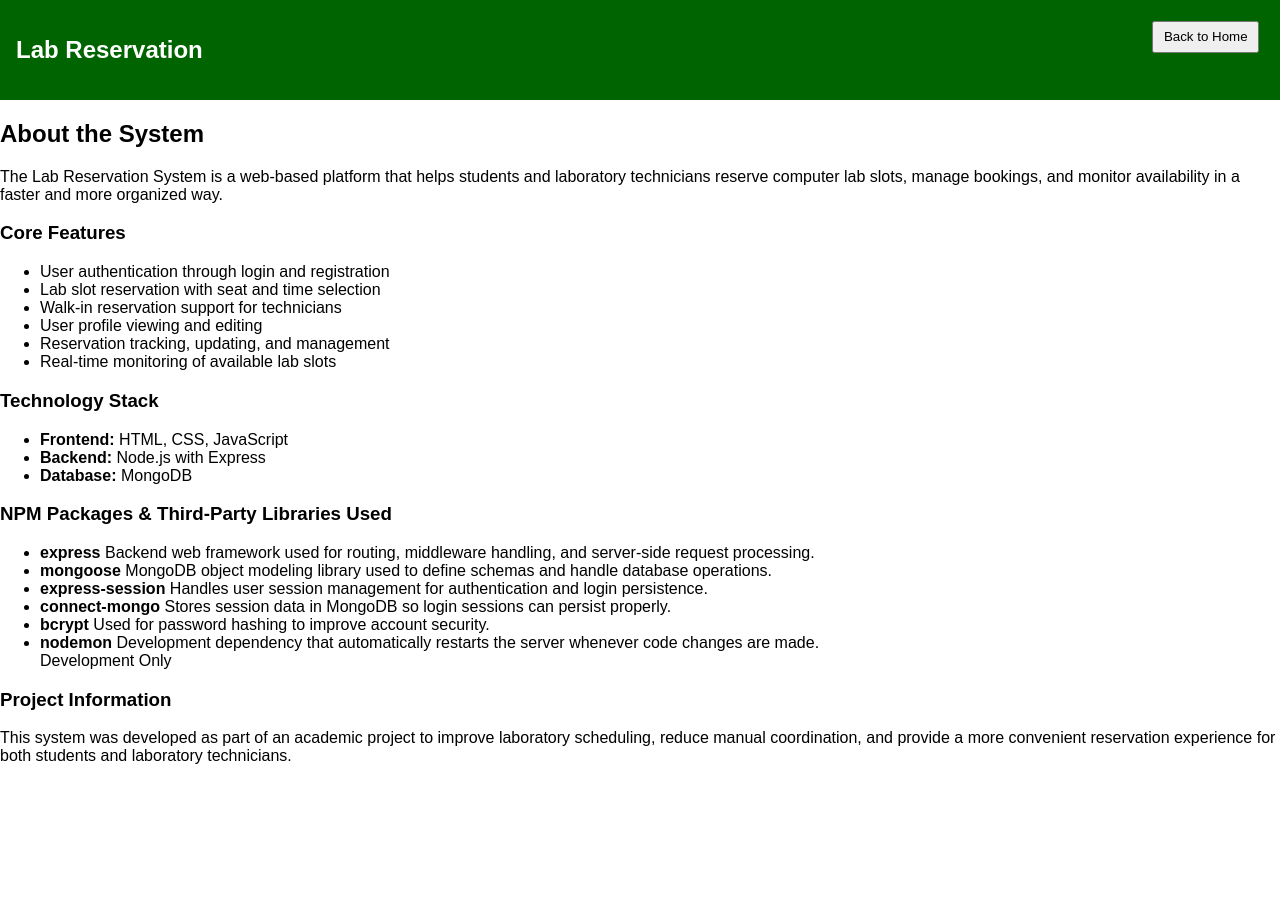
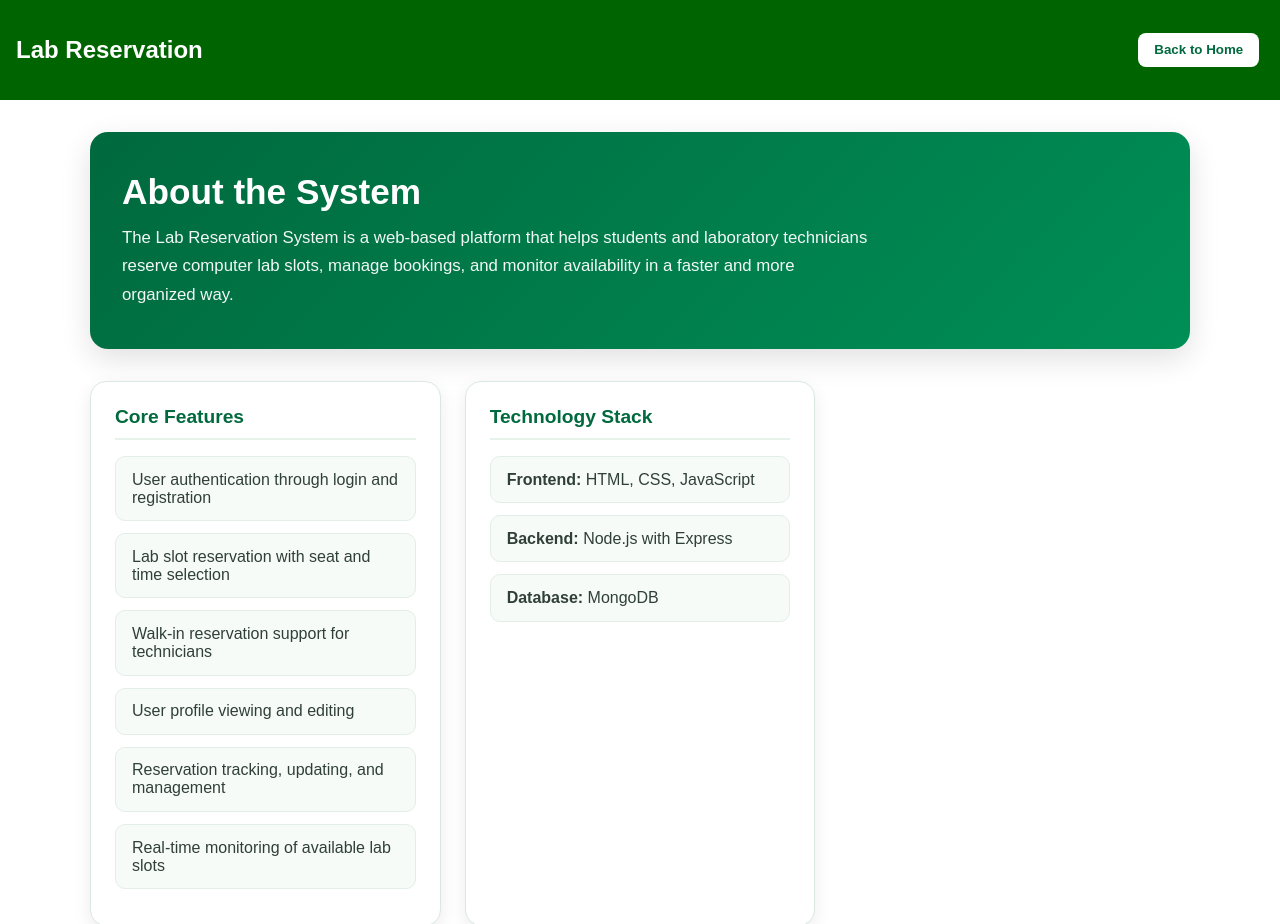
Before and after one commit to migueldlsuaccount/CCAPDEV, a website: page APDEV NEW MCO2/views/about.html in a window 1280 px wide. Shown: the top 924 px of the page. Before the commit the page ends 800 px from the top, so only its background shows below. Drawn offline with Linux system fonts and the light colour scheme.

Commit message:
css for buttons

```diff
--- a/APDEV NEW MCO2/public/main.css
+++ b/APDEV NEW MCO2/public/main.css
@@ -1,6 +1,6 @@
 .center {
   text-align: center;
-   display: block;
+  display: block;
   margin: 1rem auto;
 }
 
@@ -19,7 +19,7 @@ header {
   justify-content: space-between;
 }
 
-#labContainer{
+#labContainer {
   display: grid;
   grid-template-columns: repeat(auto-fit, minmax(250px, 1fr));
   gap: 1.5rem;
@@ -319,3 +319,164 @@ button[title] {
   flex: 1;
   min-width: 120px;
 }
+
+.about-page {
+  max-width: 1100px;
+  margin: 2rem auto 3rem;
+  padding: 0 1.25rem;
+}
+
+.hero-card {
+  background: linear-gradient(135deg, #00693e, #008f56);
+  color: white;
+  border-radius: 18px;
+  padding: 2.5rem 2rem;
+  box-shadow: 0 10px 30px rgba(0, 0, 0, 0.12);
+  margin-bottom: 2rem;
+}
+
+.hero-card h1 {
+  margin: 0 0 0.75rem;
+  font-size: 2.2rem;
+}
+
+.hero-card p {
+  margin: 0;
+  max-width: 750px;
+  line-height: 1.7;
+  font-size: 1.05rem;
+  color: rgba(255, 255, 255, 0.95);
+}
+
+.about-grid {
+  display: grid;
+  grid-template-columns: repeat(auto-fit, minmax(320px, 1fr));
+  gap: 1.5rem;
+}
+
+.info-card {
+  background: white;
+  border-radius: 16px;
+  padding: 1.5rem;
+  box-shadow: 0 6px 18px rgba(0, 0, 0, 0.08);
+  border: 1px solid #dbe8df;
+}
+
+.info-card h3 {
+  margin-top: 0;
+  margin-bottom: 1rem;
+  color: #00693e;
+  font-size: 1.2rem;
+  border-bottom: 2px solid #e6f2ea;
+  padding-bottom: 0.6rem;
+}
+
+.info-card p {
+  margin: 0;
+  line-height: 1.7;
+  color: #49564e;
+}
+
+.feature-list,
+.stack-list,
+.package-list {
+  list-style: none;
+  padding: 0;
+  margin: 0;
+}
+
+.feature-list li,
+.stack-list li {
+  background: #f7fbf8;
+  border: 1px solid #e2eee6;
+  padding: 0.85rem 1rem;
+  border-radius: 10px;
+  margin-bottom: 0.75rem;
+  color: #304038;
+}
+
+.package-list li {
+  padding: 0.95rem 1rem;
+  border: 1px solid #e2eee6;
+  border-radius: 12px;
+  margin-bottom: 0.85rem;
+  background: #fcfffd;
+}
+
+.package-list strong {
+  color: #00693e;
+  display: block;
+  margin-bottom: 0.25rem;
+  font-size: 1rem;
+}
+
+.package-list span {
+  color: #56645c;
+  font-size: 0.95rem;
+  line-height: 1.5;
+}
+
+.badge {
+  display: inline-block;
+  margin-top: 0.4rem;
+  padding: 0.25rem 0.55rem;
+  border-radius: 999px;
+  font-size: 0.75rem;
+  font-weight: bold;
+  background: #e8f5ee;
+  color: #00693e;
+}
+
+.full-width {
+  grid-column: 1 / -1;
+}
+
+.top-actions {
+  display: flex;
+  gap: 0.75rem;
+  align-items: center;
+}
+
+.top-actions button {
+  background: white;
+  color: #00693e;
+  border: none;
+  padding: 0.6rem 1rem;
+  border-radius: 8px;
+  font-weight: bold;
+  cursor: pointer;
+}
+
+.top-actions button:hover {
+  background: #f0f7f3;
+}
+
+.but-actions {
+  display: flex;
+  gap: 0.75rem;
+  align-items: center;
+}
+
+.but-actions button {
+  background: #4fa775;
+  color: #ffffff;
+  border: none;
+  padding: 0.6rem 1rem;
+  border-radius: 8px;
+  font-weight: bold;
+  cursor: pointer;
+}
+
+.but-actions button:hover {
+  background: #4fa775;
+}
+
+@media (max-width: 640px) {
+  .hero-card {
+    padding: 2rem 1.25rem;
+  }
+
+  .hero-card h1 {
+    font-size: 1.75rem;
+  }
+}
```
